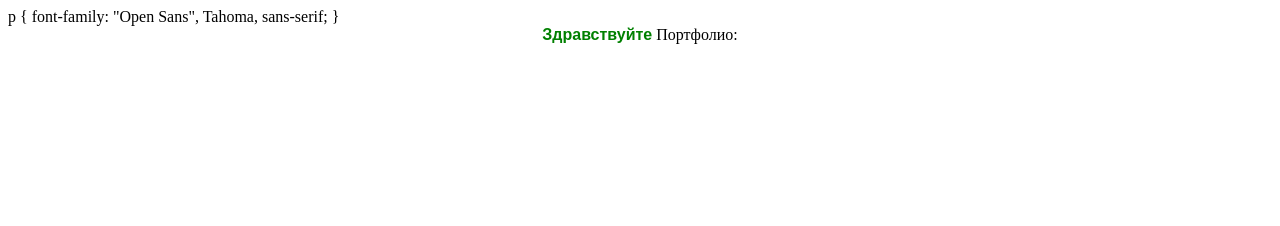
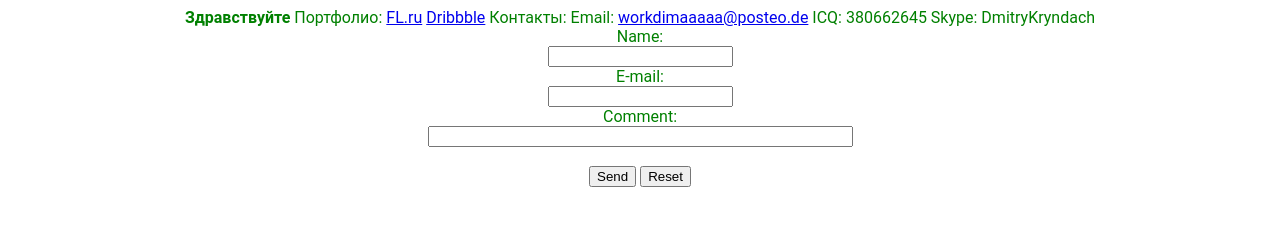
Before and after one commit to DIMAAAAA/dimaaaaa.github.io, a plain HTML site: page ru.html in a window 1280 px wide. Drawn offline with Linux system fonts and the light colour scheme.

Commit message:
Update ru.html

```diff
--- a/ru.html
+++ b/ru.html
@@ -1,10 +1,27 @@
 <!DOCTYPE html>
 <title>DIMAAAAA</title>
-p {   font-family: "Open Sans", Tahoma, sans-serif; }
 <center>
-<font face="sans-serif" color="green"><b>Здравствуйте</b></font>
+    <font face="Roboto" color="green"><b>Здравствуйте</b>
 
-Портфолио:
+    Портфолио:
+        <a href="https://fl.ru/users/DIMAAAAA">FL.ru</a>
+        <a href="https://dribbble.com/DIMAAAAA">Dribbble</a>
+    Контакты:
+        Email: <a href="mailto:workdimaaaaa@posteo.de">workdimaaaaa@posteo.de</a>
+        ICQ: 380662645
+        Skype: DmitryKryndach
+
+        <form action="mailto:workdimaaaaa.posteo.de" method="post" enctype="text/plain">
+Name:<br>
+<input type="text" name="name"><br>
+E-mail:<br>
+<input type="text" name="mail"><br>
+Comment:<br>
+<input type="text" name="comment" size="50"><br><br>
+<input type="submit" value="Send">
+<input type="reset" value="Reset">
+</form>
+
     </font>
 </center>
 </body>
```
